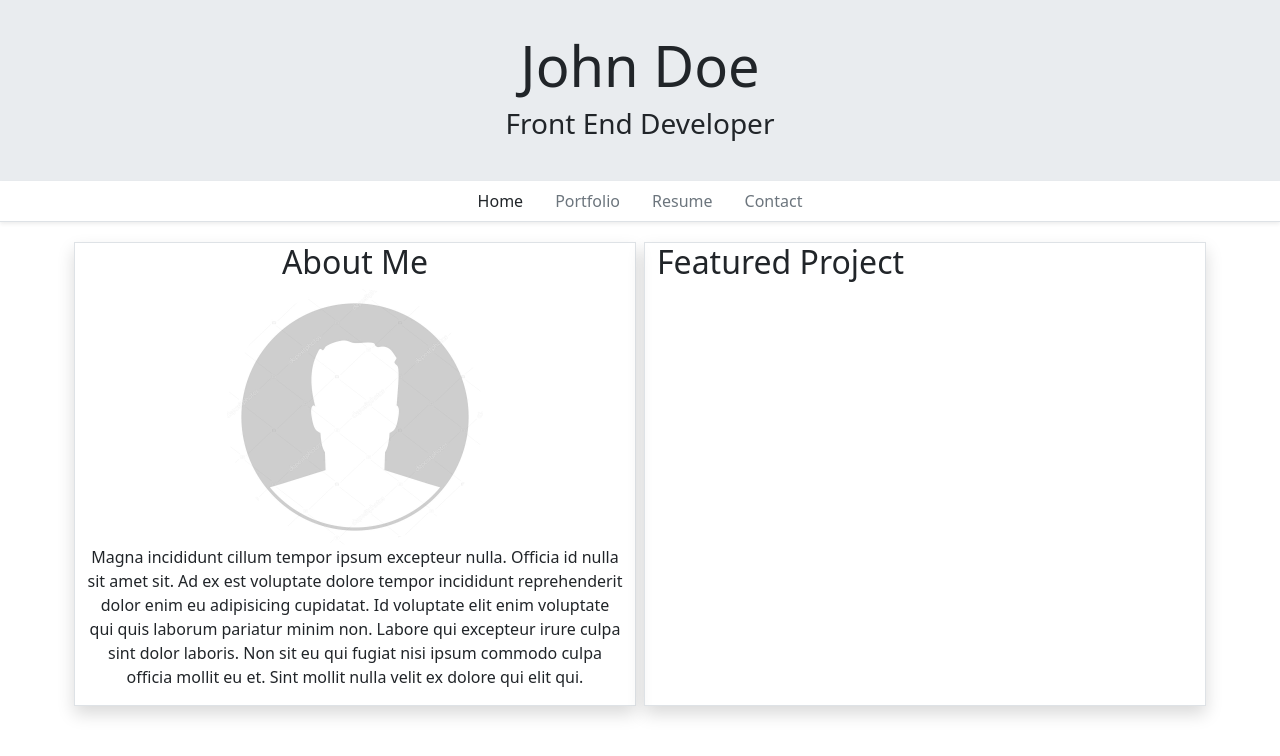
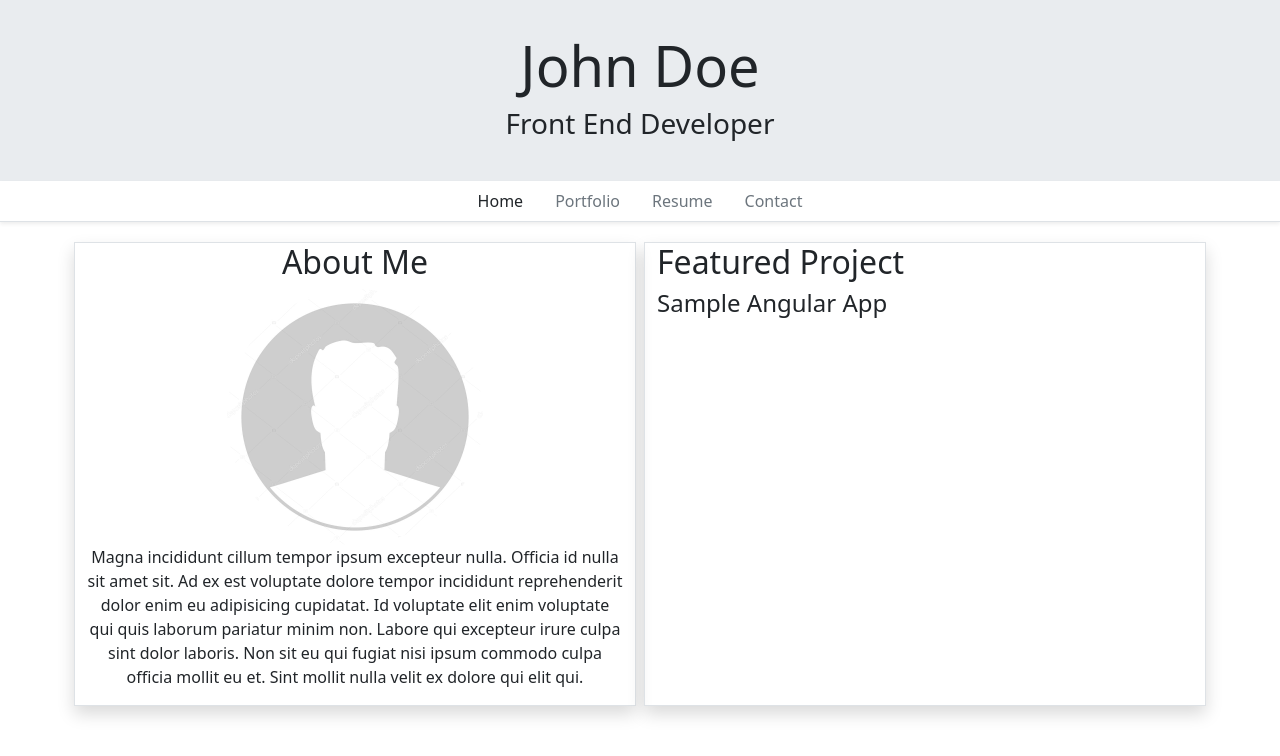
Before and after one commit to jmlinares2019/my-resume-2024, an Angular app: page /home in a window 1280 px wide. Shown: the top 756 px of the page. Built offline with nearby package versions, Linux system fonts and the light colour scheme.

Commit message:
Implementing featured project functionality at home page

```diff
--- a/src/app/pages/home/home.component.html
+++ b/src/app/pages/home/home.component.html
@@ -12,6 +12,7 @@
         <div class="col-lg shadow border m-1">
             <div class="center-text">
                 <h2>Featured Project</h2>
+                <h4>{{ featuredProject.name }}</h4>
             </div>
         </div>
     </div>
--- a/src/app/pages/home/home.component.ts
+++ b/src/app/pages/home/home.component.ts
@@ -1,4 +1,6 @@
-import { Component } from '@angular/core';
+import { ProjectsService } from './../../_services/projects.service';
+import { Project } from '../../_models/Project';
+import { Component, OnInit } from '@angular/core';
 import { Title } from '@angular/platform-browser';
 
 @Component({
@@ -6,11 +8,17 @@ import { Title } from '@angular/platform-browser';
   templateUrl: './home.component.html',
   styleUrl: './home.component.scss'
 })
-export class HomeComponent {
+export class HomeComponent implements OnInit {
 
-  constructor(private titleService: Title){
+  constructor(private titleService: Title, private ProjectsService: ProjectsService){
     this.titleService.setTitle("John Doe - Home");
-
   }
 
+  featuredProject = {} as Project;
+
+  ngOnInit(): void {
+    this.featuredProject = this.ProjectsService.getProjectById(1);
+  }
+
+
 }
```
